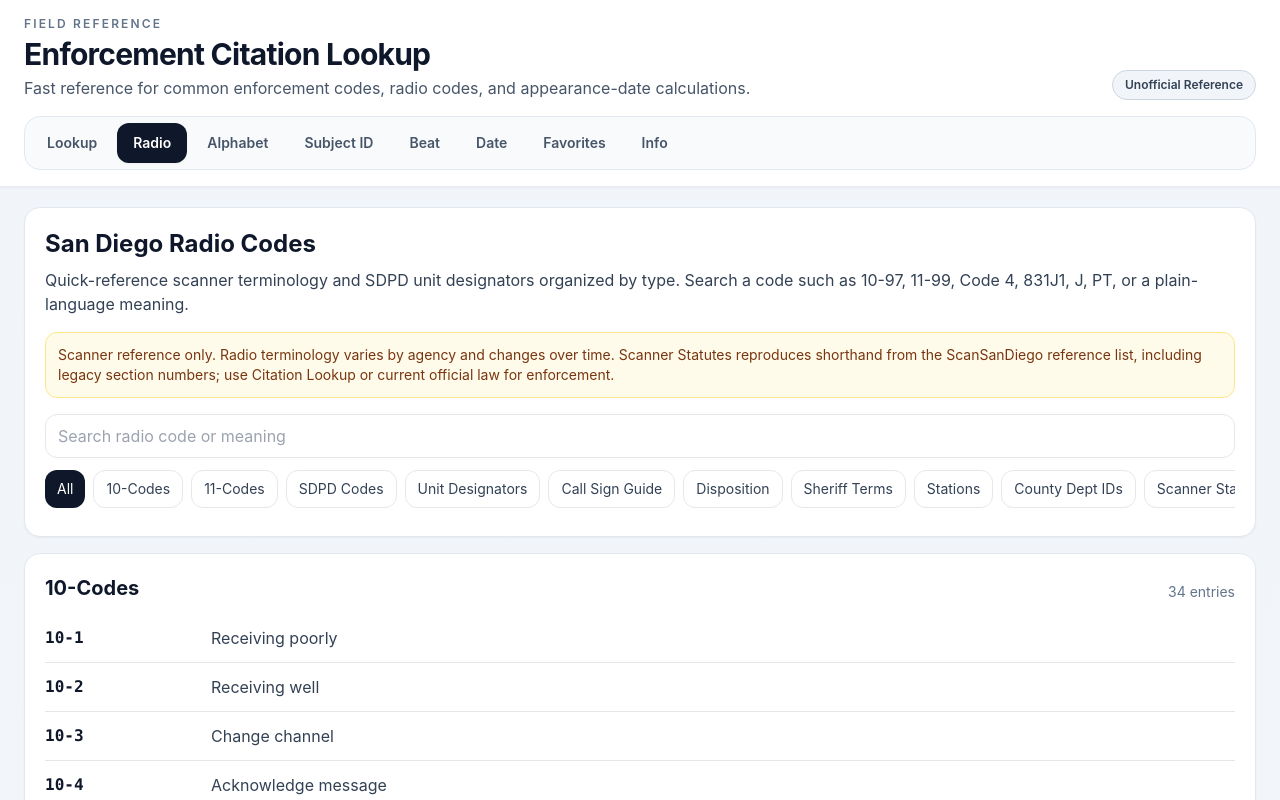
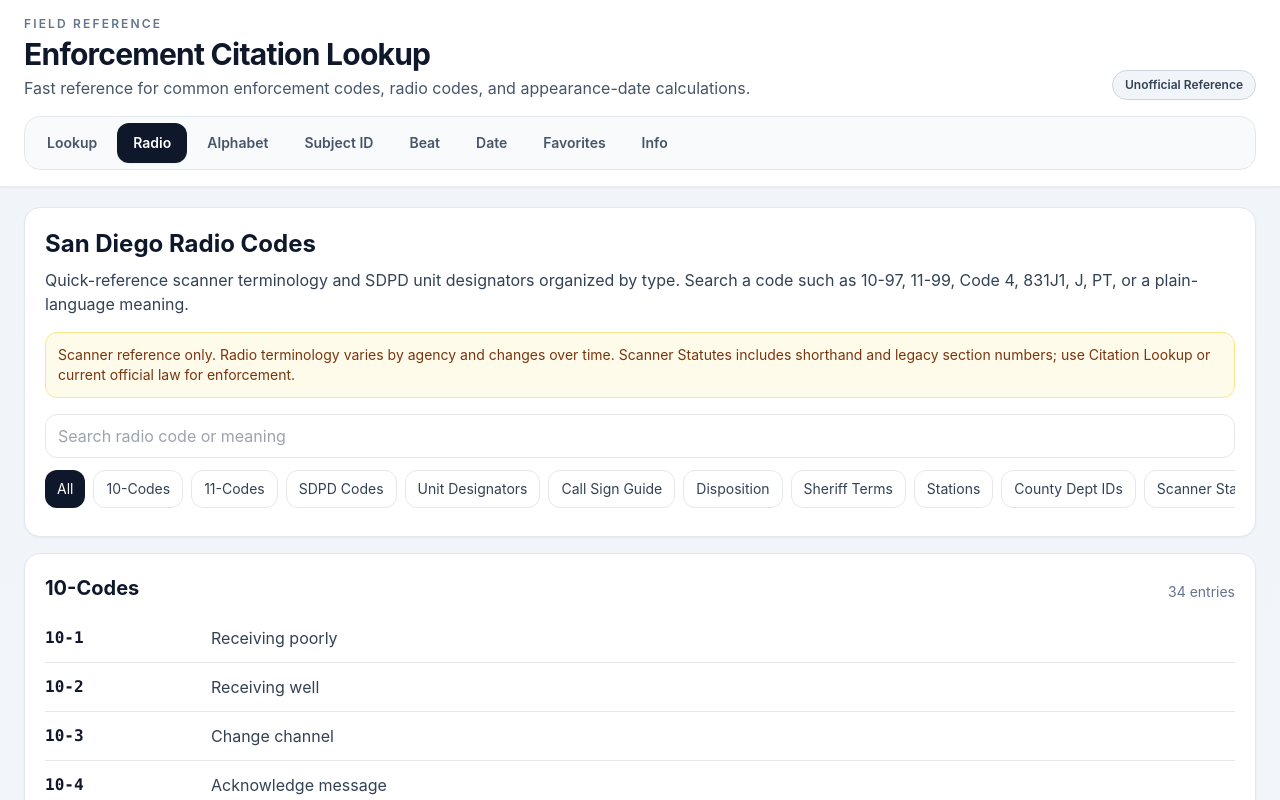
Before and after one commit to 1KillerRoach/citeassist1, a React (Vite) app in the folder citation-vercel/: page / in a window 1280 px wide. Both pictures are taken after a click on the button "Radio". Shown: the top 800 px of the page. Built offline with nearby package versions, Linux system fonts and the light colour scheme; the HTML template or start-up script is replaced by a standard one.

Commit message:
Add files via upload

```diff
--- a/citation-vercel/src/App.tsx
+++ b/citation-vercel/src/App.tsx
@@ -1688,7 +1688,7 @@ function RadioCodesReference() {
           Quick-reference scanner terminology and SDPD unit designators organized by type. Search a code such as 10-97, 11-99, Code 4, 831J1, J, PT, or a plain-language meaning.
         </p>
         <div className="mt-4 rounded-xl border border-amber-200 bg-amber-50 p-3 text-sm text-amber-900">
-          Scanner reference only. Radio terminology varies by agency and changes over time. Scanner Statutes reproduces shorthand from the ScanSanDiego reference list, including legacy section numbers; use Citation Lookup or current official law for enforcement.
+          Scanner reference only. Radio terminology varies by agency and changes over time. Scanner Statutes includes shorthand and legacy section numbers; use Citation Lookup or current official law for enforcement.
         </div>
 
         <input
```
